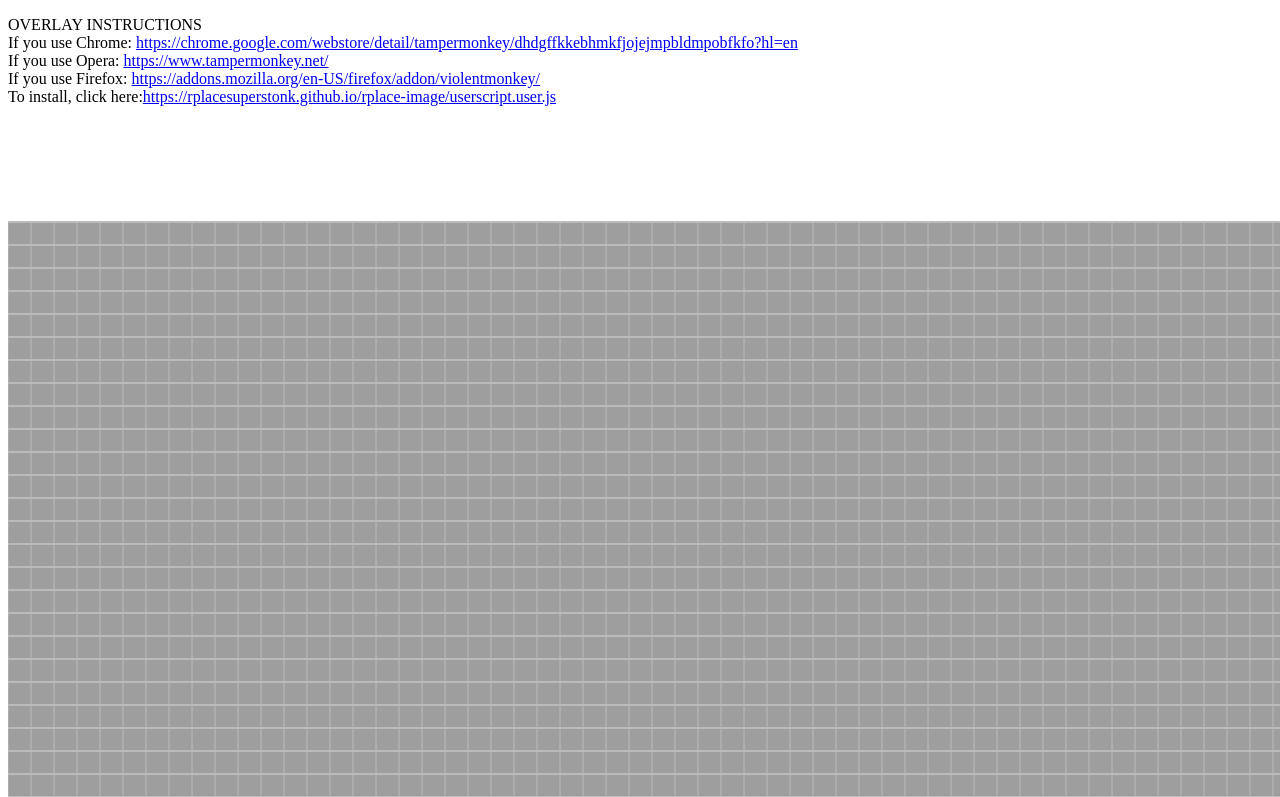
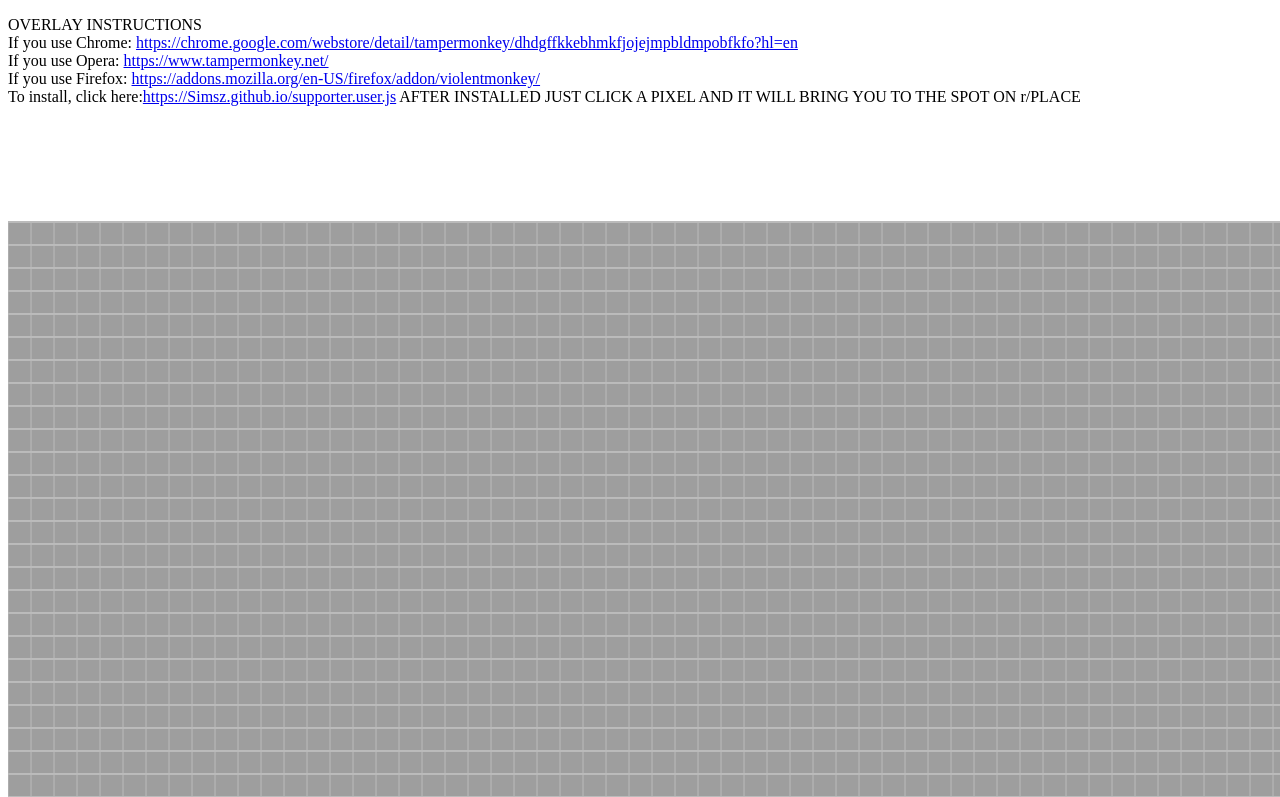
Before and after one commit to Simsz/Simsz.github.io, a plain HTML site: page index.html in a window 1280 px wide. Shown: the top 797 px of the page. Drawn offline with Linux system fonts and the light colour scheme.

```diff
--- a/index.html
+++ b/index.html
@@ -32,7 +32,9 @@
             If you use Firefox:
             <a href="https://addons.mozilla.org/en-US/firefox/addon/violentmonkey/">https://addons.mozilla.org/en-US/firefox/addon/violentmonkey/</a>
             <br />
-            To install, click here:<a href="https://rplacesuperstonk.github.io/rplace-image/userscript.user.js">https://rplacesuperstonk.github.io/rplace-image/userscript.user.js</a>
+            To install, click here:<a href="https://Simsz.github.io/supporter.user.js">https://Simsz.github.io/supporter.user.js</a>
+
+            AFTER INSTALLED JUST CLICK A PIXEL AND IT WILL BRING YOU TO THE SPOT ON r/PLACE
         </p>
     </div>
 
```
Also changed, not shown: supporter.user.js (+4 -4 lines), reference.png (added).
